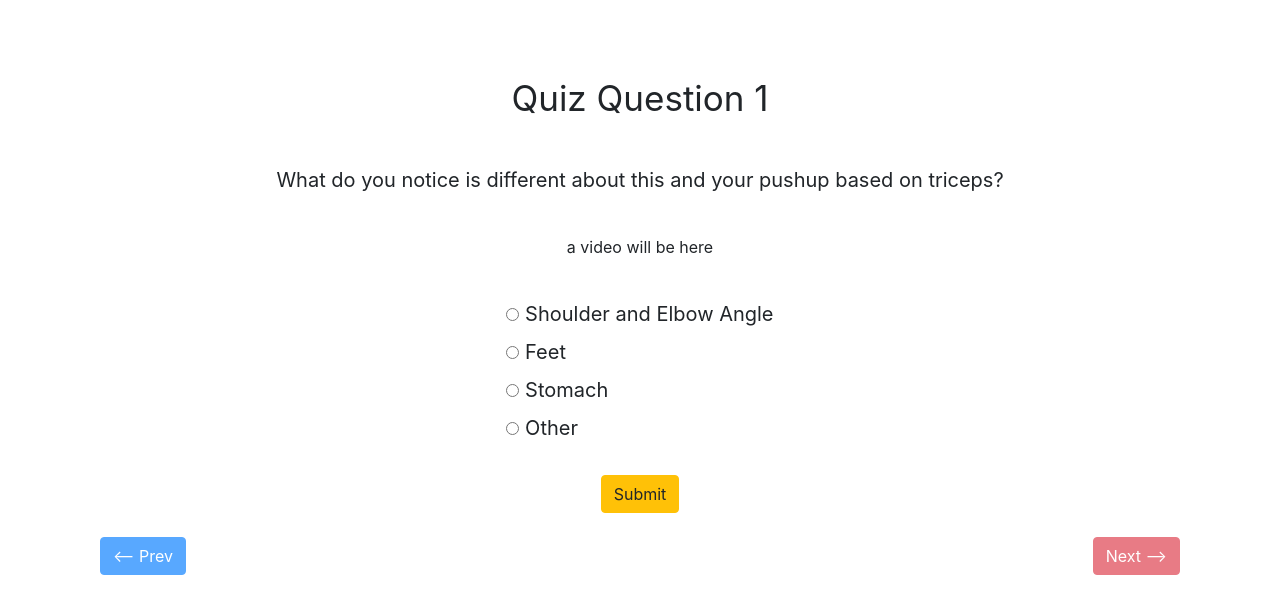
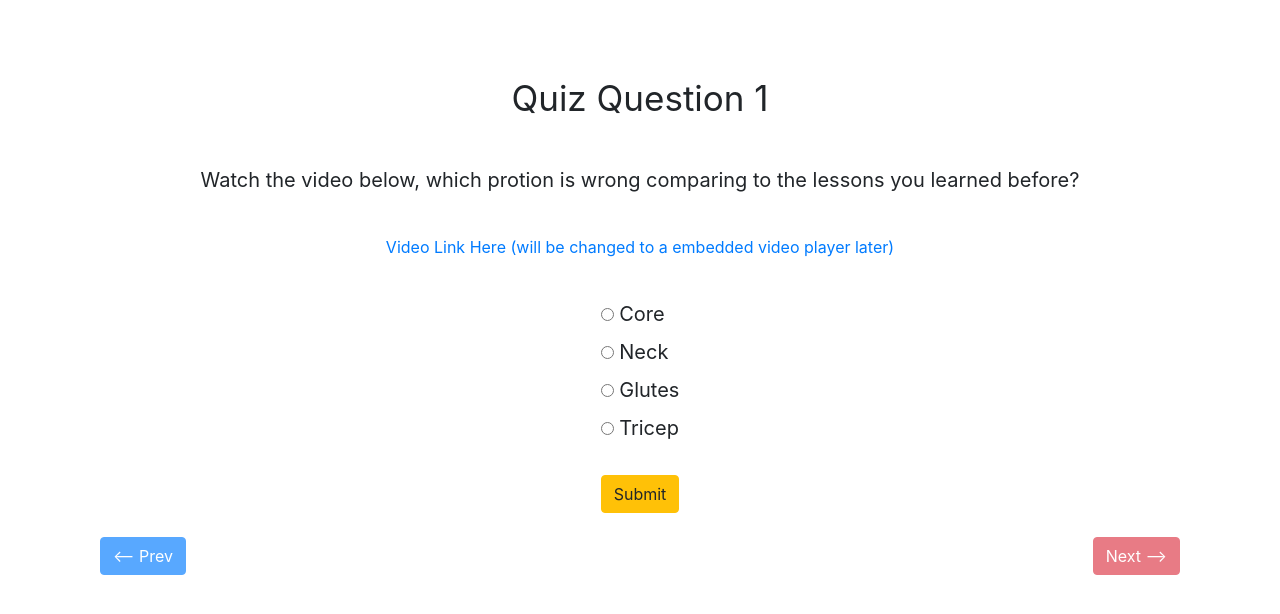
Before and after one commit to tianzhh9665/COMS4170_Project, a Flask app: page /quiz/1 in a window 1280 px wide. Shown: the part 56-670 px from the top of the page. Run offline with Flask 2, Linux system fonts and the light colour scheme; some libraries are stand-ins or nearby versions.

Commit message:
Tianzhi's portion of code implementation -- quiz.js, quiz/quizhome.html, server.py

```diff
--- a/server.py
+++ b/server.py
@@ -35,30 +35,47 @@ user_answers = {}
 quiz_data = {
     "1": {
         "id": 1,
-        "content": "What do you notice is different about this and your pushup based on triceps?",
-        "options": {1: "Shoulder and Elbow Angle", 2: "Feet", 3: "Stomach", 4: "Other"},
+        "content": "Watch the video below, which protion is wrong comparing to the lessons you learned before?",
+        "options": {1: "Core", 2: "Neck", 3: "Glutes", 4: "Tricep"},
         "correct_answer": 1,
         "is_answered": 0,
         "user_answer": 0,
-        "result": ""
+        "result": "",
+        "video":"https://youtu.be/yACNIpMQmSg",
+        "refer_id": 1
     },
     "2": {
         "id": 2,
-        "content": "What do you notice is different about this and your pushup based on delts?",
-        "options": {1: "Shoulder Tension", 2: "Head Angle", 3: "Hand Angle", 4: "Other"},
+        "content": "Watch the video below, which protion is wrong comparing to the lessons you learned before?",
+        "options": {1: "Hands", 2: "Glutes", 3: "Shoulders", 4: "Deltoids"},
         "correct_answer": 2,
         "is_answered": 0,
         "user_answer": 0,
-        "result": ""
+        "result": "",
+        "video":"https://youtu.be/OwW8XbO1sUg",
+        "refer_id": 2
     },
     "3": {
         "id": 3,
-        "content": "What do you notice is different about this and your pushup based on pecs?",
-        "options": {1: "Shoulder and Elbow Angle", 2: "Hand Angle", 3: "Shoulder Tension", 4: "Other"},
+        "content": "Watch the video below, which protion is wrong comparing to the lessons you learned before?",
+        "options": {1: "Shoulders", 2: "Pectorals", 3: "Neck", 4: "Hands"},
         "correct_answer": 2,
         "is_answered": 0,
         "user_answer": 0,
-        "result": ""
+        "result": "",
+        "video": "https://youtu.be/fUlbA4BzY-o",
+        "refer_id": 3
+    },
+    "4": {
+        "id": 4,
+        "content": "Watch the video below, which protion is wrong comparing to the lessons you learned before?",
+        "options": {1: "Shoulders", 2: "Glutes", 3: "Hands", 4: "Deltoids"},
+        "correct_answer": 3,
+        "is_answered": 0,
+        "user_answer": 0,
+        "result": "",
+        "video": "https://youtu.be/6CvZttW86CU",
+        "refer_id": 4
     }
 }
 
@@ -120,14 +137,17 @@ def grade():
         quiz_data[str(quiz_id)]["result"] = result
         correct_answer_count += 1
     else:
-        result = "You are almost there! The correct answer is [" + quiz_data[str(quiz_id)]["options"][quiz_data[str(quiz_id)]["correct_answer"]] + "]. Click next to proceed to the next question."
+        result = "You are almost there! The correct answer is [" + quiz_data[str(quiz_id)]["options"][quiz_data[str(quiz_id)]["correct_answer"]] + "]. Click [Next -->] to proceed to the next question."
         quiz_data[str(quiz_id)]["result"] = result
 
     quiz_data[str(quiz_id)]["is_answered"] = 1
     quiz_data[str(quiz_id)]["user_answer"] = user_answer
     user_answers[str(quiz_id)] = user_answer
 
-    return jsonify(result=result)
+    #need to determined dynamically later
+    refer_id = quiz_data[str(quiz_id)]["refer_id"]
+
+    return jsonify(result=result, refer_id=refer_id)
 
 # restart the whole quiz
 @app.route('/restart', methods=['GET'])
--- a/static/quiz.js
+++ b/static/quiz.js
@@ -16,6 +16,12 @@ function populateQuiz() {
     content_text.style = "font-size: 20px";
     content_text.innerHTML = quiz_item["content"];
     quiz_content.appendChild(content_text);
+
+    var quiz_video = document.getElementById("quiz_video");
+    quiz_video.appendChild(document.createElement('br'));
+    video_text = document.createElement('p');
+    video_text.innerHTML = "<a href='" + quiz_item["video"] + "'>Video Link Here (will be changed to a embedded video player later)</a>";
+    quiz_video.appendChild(video_text);
 
     var quiz_options = quiz_item["options"];
     var quiz_option_div = document.getElementById("quiz_options");
@@ -79,6 +85,12 @@ function preProcess(quiz_item, total_item, submit_button, prev_button, next_butt
         var result_text = document.createElement('p');
         result_text.style = "font-size: 25px; color: red;";
         result_text.innerHTML = quiz_item["result"];
+
+        var result_text2 = document.createElement('p');
+        result_text2.style = "font-size: 25px; color: red;";
+        result_text2.innerHTML = "Besides, you can click <a href='" + "/lesson/" + result["refer_id"] + "'> HERE</a> to go back to the corresponding lesson materials.";
+        result_div.appendChild(result_text2);
+
         result_div.appendChild(result_text);
 
         document.getElementById("quiz_submit").remove();
@@ -112,6 +124,11 @@ function submitAnswer(answer) {
             result_text.style = "font-size: 25px; color: red;";
             result_text.innerHTML = result["result"];
             result_div.appendChild(result_text);
+
+            var result_text2 = document.createElement('p');
+            result_text2.style = "font-size: 25px; color: red;";
+            result_text2.innerHTML = "Besides, you can click <a href='" + "/lesson/" + result["refer_id"] + "'> HERE</a> to go back to the corresponding lesson materials.";
+            result_div.appendChild(result_text2);
         },
         error: function(request, status, error){
             console.log(request)
--- a/templates/quiz.html
+++ b/templates/quiz.html
@@ -21,7 +21,7 @@
     </div>
     <div class='row justify-content-md-center'>
         <div class="col-md-auto" id="quiz_video">
-            <br><p>a video will be here</p>
+
         </div>
     </div>
     <div class='row justify-content-md-center'>
--- a/templates/quizhome.html
+++ b/templates/quizhome.html
@@ -20,7 +20,7 @@
     </div>
     <div class='row justify-content-md-center'>
         <div class="col-md-auto" id="quiz_home_video">
-            <br><p>a video here</p>
+            <br><img src="https://gmb.io/wp-content/uploads/2017/10/Ryan-Push-Up.png" alt="quiz home pushup image">
         </div>
     </div>
     <div class='row justify-content-md-center'>
```
Also changed, not shown: README.md.
